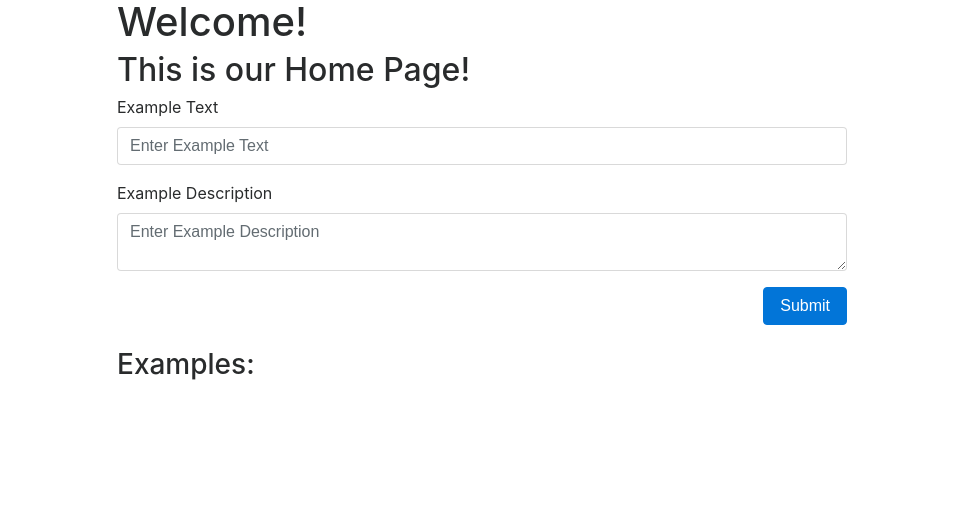
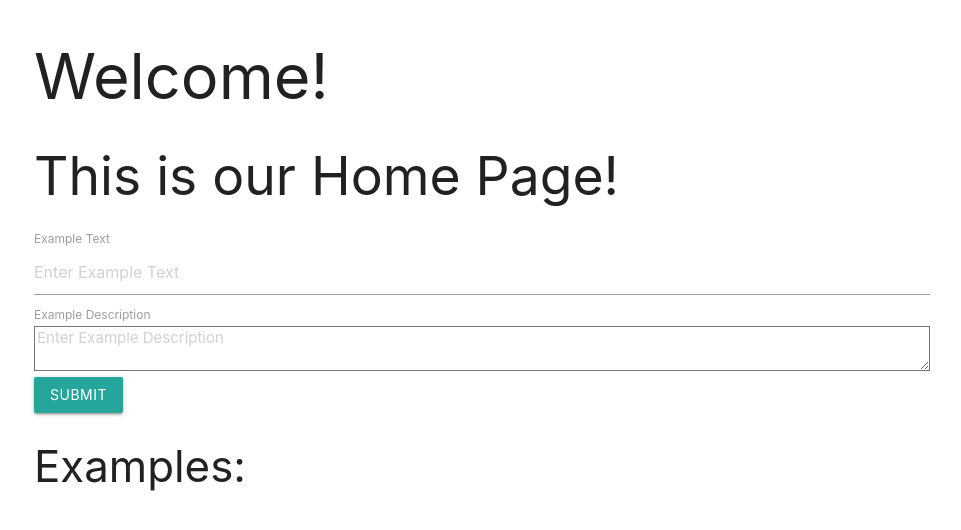
Before and after one commit to jcherven/project-2, a Node server app: page / in a window 1280 px wide. Shown: the top 530 px of the page, without its empty margins (158-1119 px from the left). Run offline with Node 20, Linux system fonts and the light colour scheme; data that the repository does not hold is empty; style sheets or scripts are compiled from the project's sources; some libraries are stand-ins or nearby versions.

Commit message:
update front-end

```diff
--- a/public/styles/styles.css
+++ /dev/null
@@ -1,3 +0,0 @@
-.list-group-item {
-  line-height: 2.5;
-}
--- a/views/layouts/main.handlebars
+++ b/views/layouts/main.handlebars
@@ -3,9 +3,12 @@
 
 <head>
   <meta charset="utf-8">
-  <link rel="stylesheet" href="https://maxcdn.bootstrapcdn.com/bootstrap/4.0.0-beta.3/css/bootstrap.min.css">
-  <link rel="stylesheet" href="/styles/styles.css" media="screen" title="no title" charset="utf-8">
-  <title>Home Page</title>
+  <!--Materialize-->
+  <link rel="stylesheet" href="https://cdnjs.cloudflare.com/ajax/libs/materialize/1.0.0/css/materialize.min.css">
+  <!--Less-->
+  <script src="//cdnjs.cloudflare.com/ajax/libs/less.js/3.9.0/less.min.js" ></script>
+  <link rel="stylesheet" href="/styles/styles.less" media="screen" title="no title" charset="utf-8">
+  <title>Let's Get Cookin' Good Lookin'</title>
 </head>
 
 <body>
```
Also changed, not shown: public/styles/styles.less (added, +11 -0 lines).
